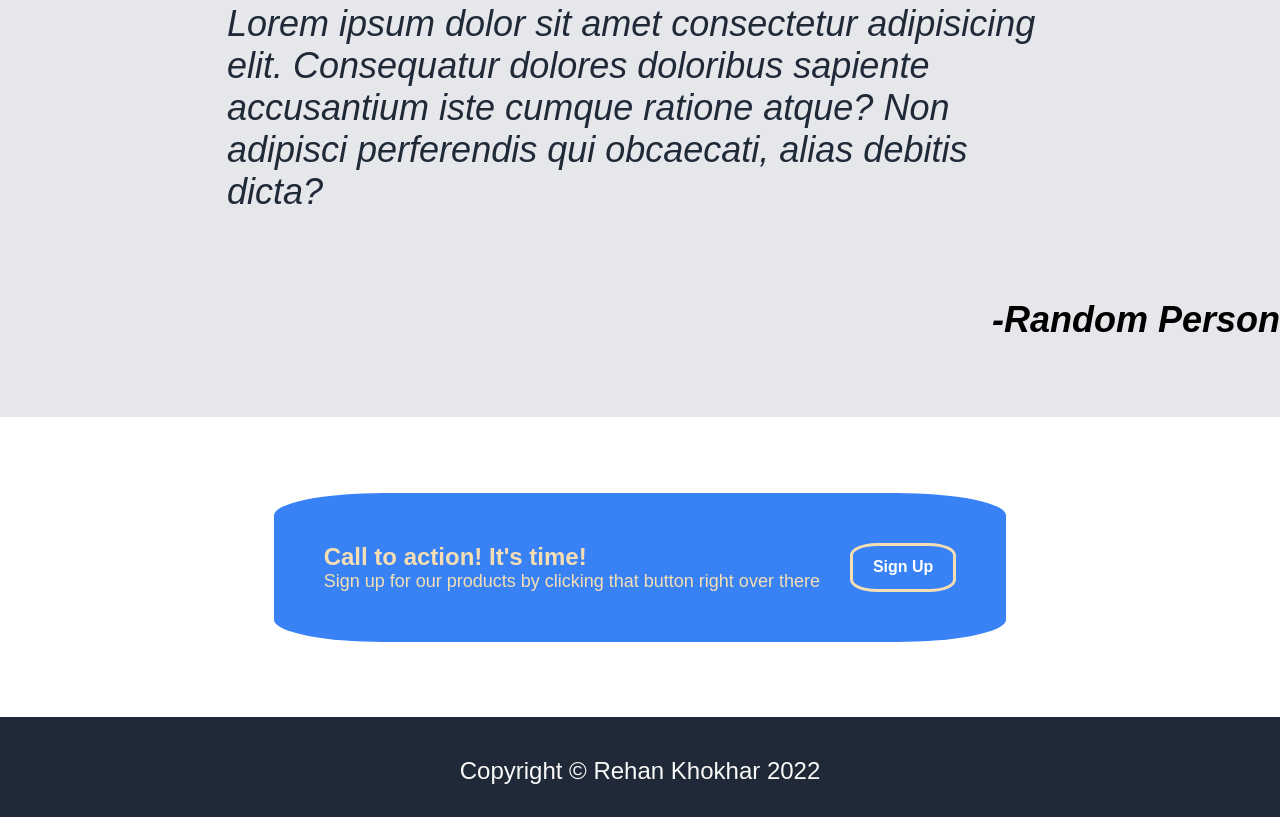
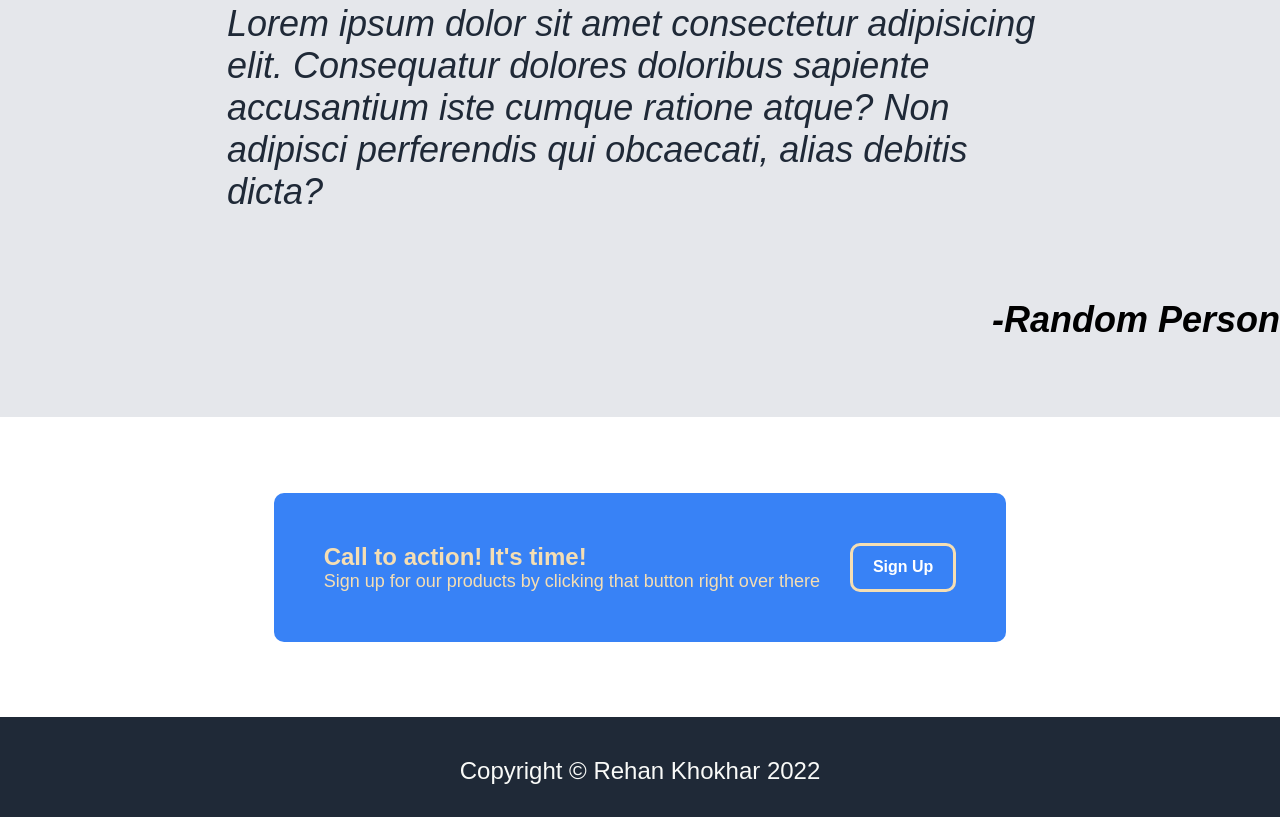
Before and after one commit to rehankw1/practice-landingPage, a plain HTML site: page index.html in a window 1280 px wide. Shown: the part 910-1727 px from the top of the page. Drawn offline with Linux system fonts and the light colour scheme.

Commit message:
fixed rounded corners

```diff
--- a/style.css
+++ b/style.css
@@ -70,7 +70,7 @@ a {
 button {
     background-color: #3882f6;
     padding: 10px 20px;
-    border-radius: 25%;
+    border-radius: 10px;
     color: white;
     font-size: 16px;
     font-weight: bold;
@@ -154,7 +154,7 @@ blockquote {
     background-color: #3882f6;
     height: auto;
     width: auto;
-    border-radius: 15%;
+    border-radius: 10px;
     display: flex;
     padding: 50px;
     gap: 30px;
```
